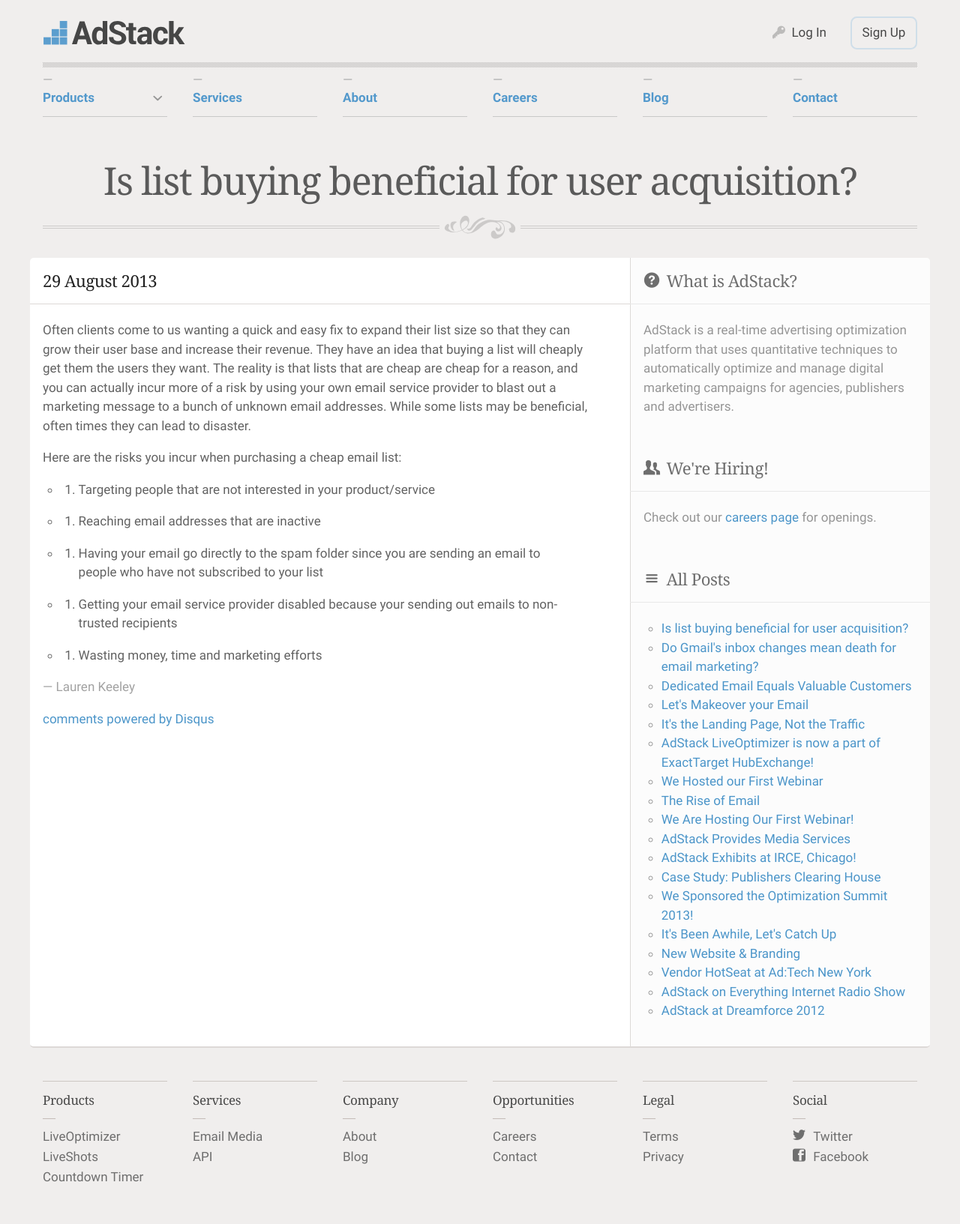
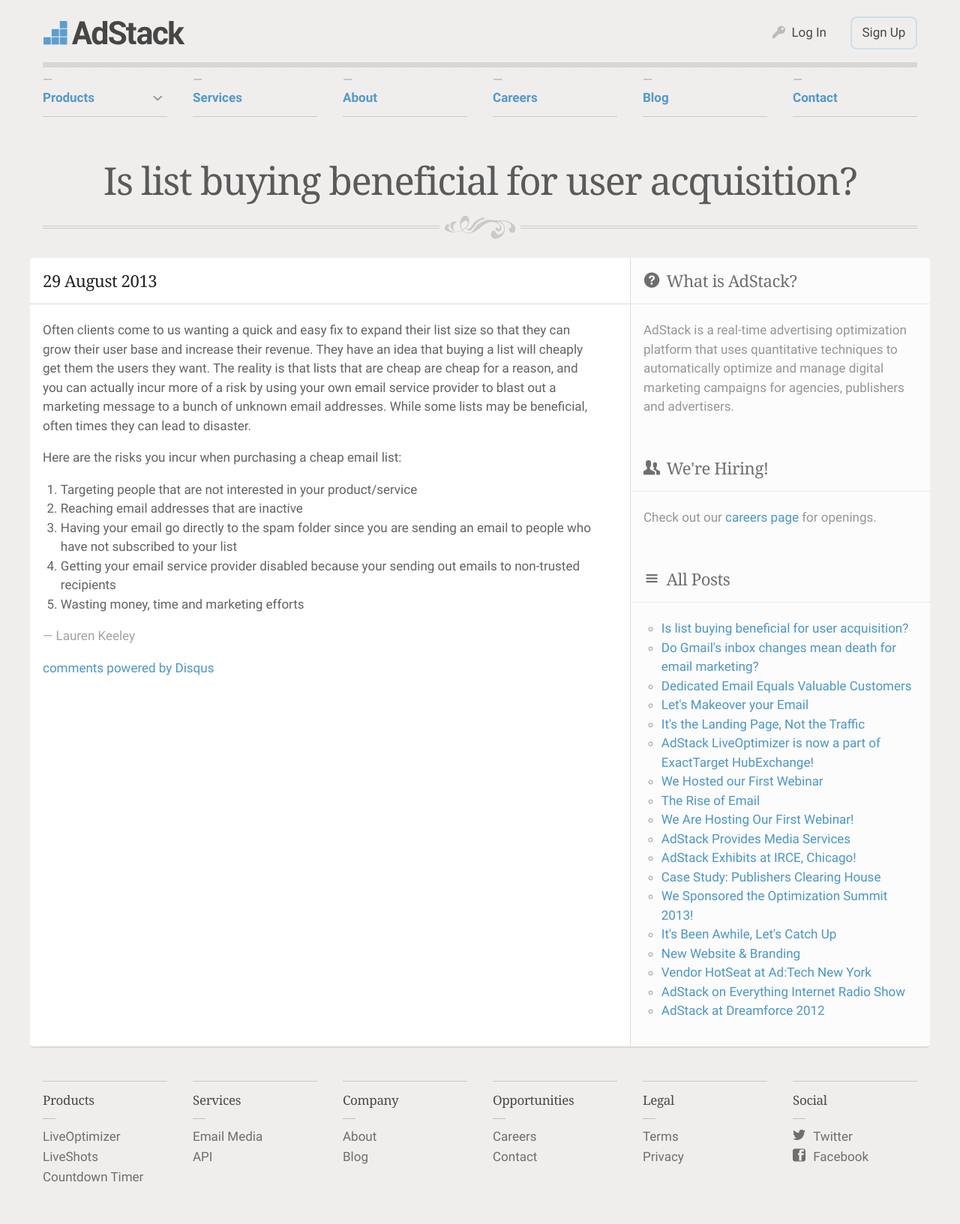
Before and after one commit to AdStack/adstack.github.io, a Jekyll site: the page built from blog/_posts/2013-08-29-List-Buying-Risks.md, in a window 1280 px wide. Shown: the whole page at 75% size. Built offline with Jekyll 4.4.1, drawn with Linux system fonts in a browser that asks for light colours; nearby versions of some CDN libraries; some web fonts are replaced; comment, search, counter and statistics services are not loaded.

```diff
--- a/blog/_posts/2013-08-29-List-Buying-Risks.md
+++ b/blog/_posts/2013-08-29-List-Buying-Risks.md
@@ -6,8 +6,8 @@ author: Lauren Keeley
 Often clients come to us wanting a quick and easy fix to expand their list size so that they can grow their user base and increase their revenue. They have an idea that buying a list will cheaply get them the users they want. The reality is that lists that are cheap are cheap for a reason, and you can actually incur more of a risk by using your own email service provider to blast out a marketing message to a bunch of unknown email addresses. While some lists may be beneficial, often times they can lead to disaster.
 
 Here are the risks you incur when purchasing a cheap email list:
-* 1.	Targeting people that are not interested in your product/service
-* 2.	Reaching email addresses that are inactive
-* 3.	Having your email go directly to the spam folder since you are sending an email to people who have not subscribed to your list
-* 4.	Getting your email service provider disabled because your sending out emails to non-trusted recipients
-* 5.	 Wasting money, time and marketing efforts
+1.	Targeting people that are not interested in your product/service
+2.	Reaching email addresses that are inactive
+3.	Having your email go directly to the spam folder since you are sending an email to people who have not subscribed to your list
+4.	Getting your email service provider disabled because your sending out emails to non-trusted recipients
+5.	Wasting money, time and marketing efforts
```
